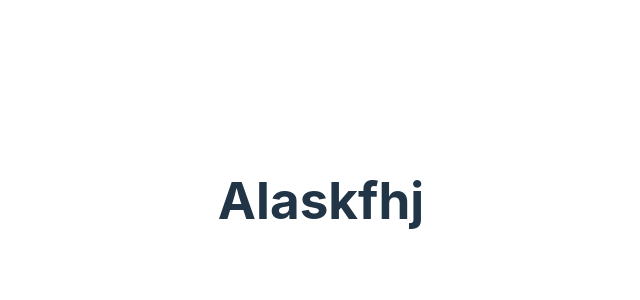
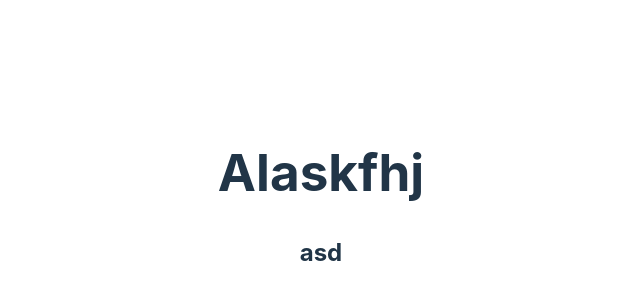
Before and after one commit to german-zaracho/in-plot, a Vue app: page / in a window 1280 px wide. Shown: the part 200-500 px from the top of the page, without its empty margins (319-959 px from the left). Built offline with nearby package versions, Linux system fonts and the light colour scheme; the HTML template or start-up script is replaced by a standard one.

Commit message:
checking something with github account

```diff
--- a/src/App.vue
+++ b/src/App.vue
@@ -10,4 +10,5 @@ export default {
 
 <template>
     <Home />
+    <h2>asd</h2>
 </template>
```
